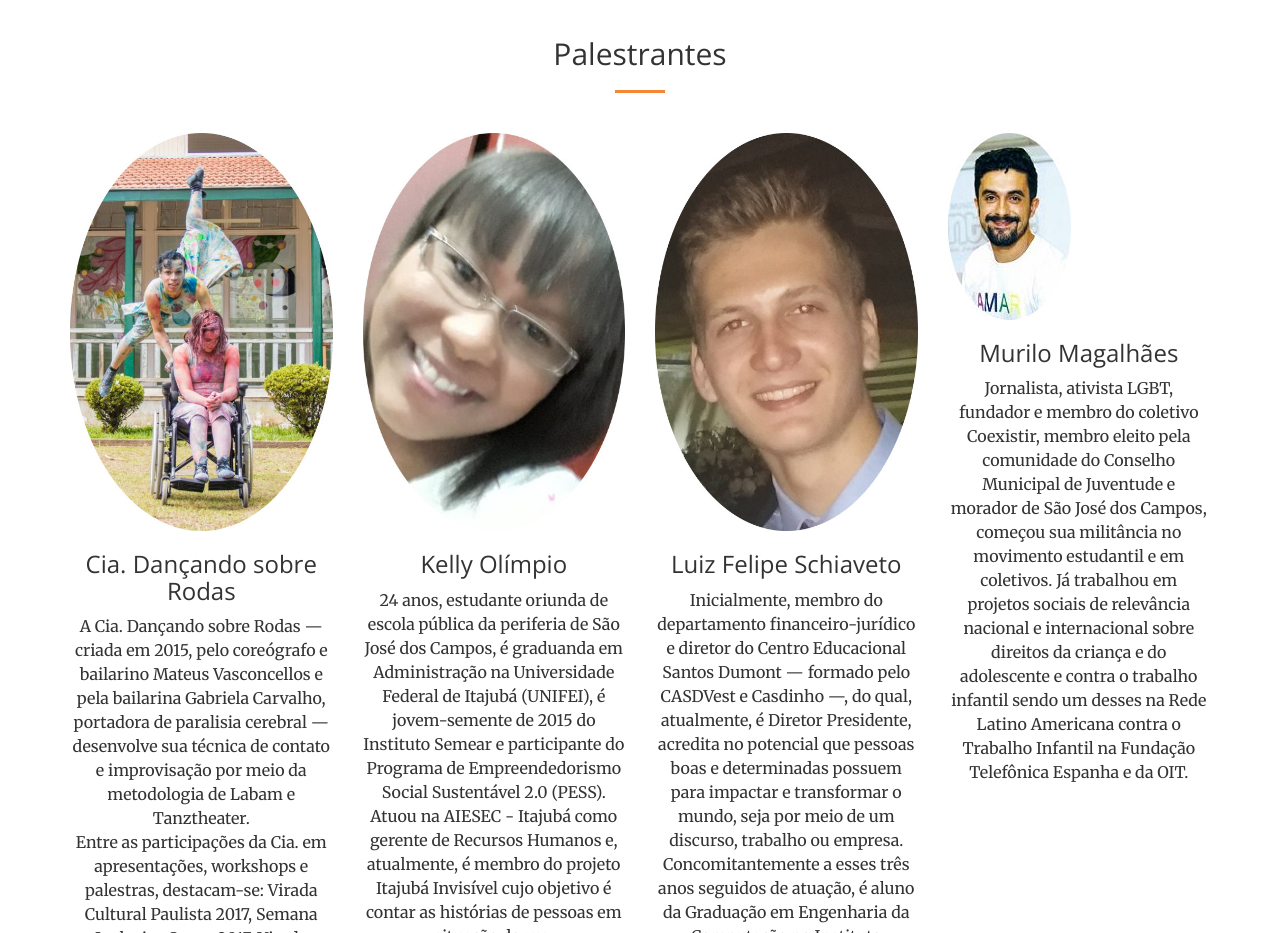
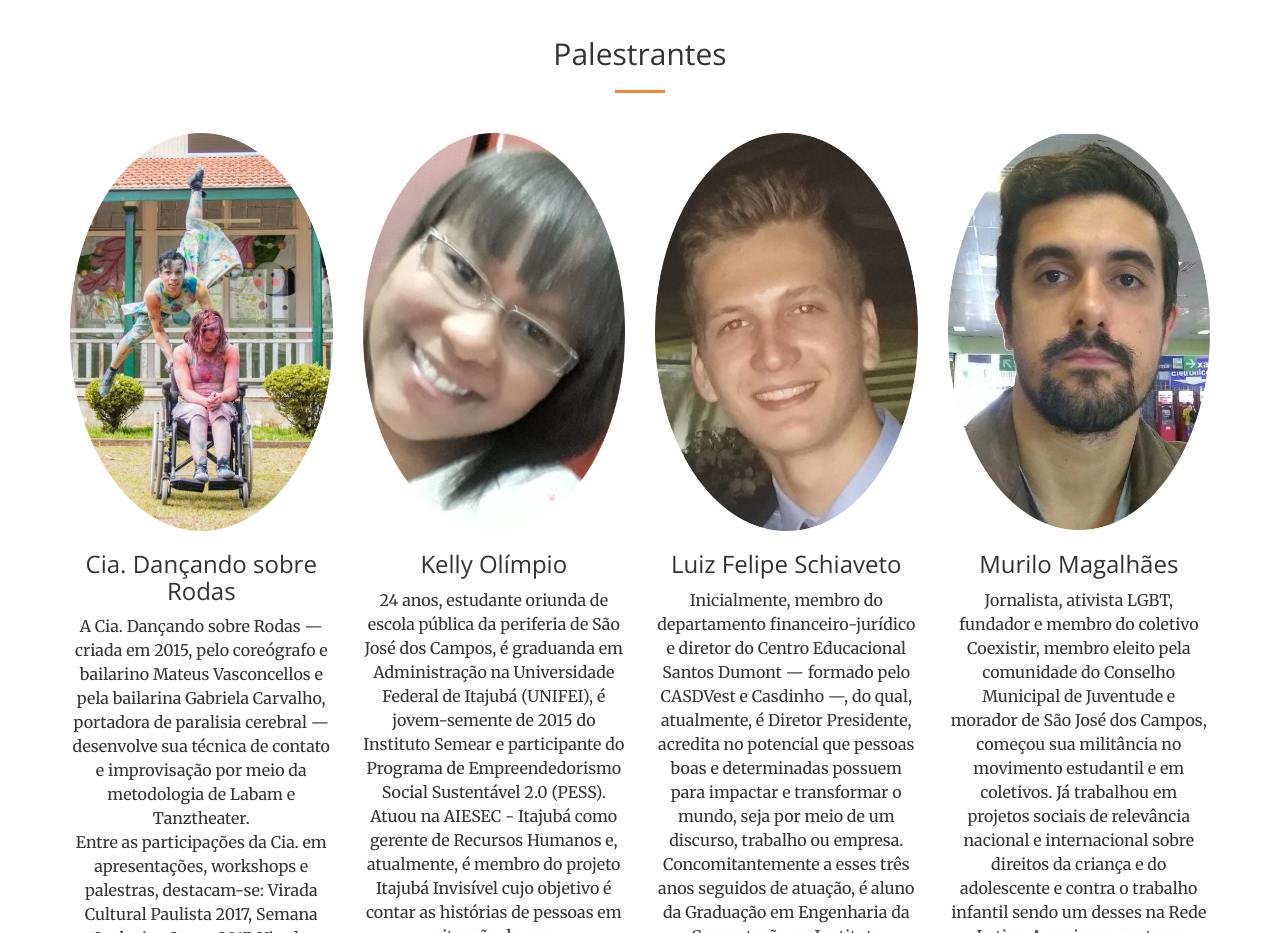
Before and after one commit to andersonpaulodutra/semeares2018_oficial, a plain HTML site: page index.html in a window 1280 px wide. Shown: the part 2400-3333 px from the top of the page. Drawn offline with nearby package versions, Linux system fonts and the light colour scheme; some packages are replaced by stand-ins of ours.

Commit message:
Troca de imagem do Murilo

```diff
--- a/index.html
+++ b/index.html
@@ -189,7 +189,7 @@
                 </div>
                 <div class="col-lg-3 col-md-6 text-center">
                     <div class="service-box">
-                        <img src="img/palestrantes/murilo_pqn.jpg" class="img-responsive" alt="">
+                        <img src="img/palestrantes/murilomagalhaes_pqn.jpg" class="img-responsive" alt="">
                         <h3>Murilo Magalhães</h3>
                         <p>Jornalista, ativista LGBT, fundador e membro do coletivo Coexistir, membro eleito pela comunidade do Conselho Municipal de Juventude e morador de São José dos Campos, começou sua militância no movimento estudantil e em coletivos. Já trabalhou em projetos sociais de relevância nacional e internacional sobre direitos da criança e do adolescente e contra o trabalho infantil sendo um desses na Rede Latino Americana contra o Trabalho Infantil na Fundação Telefônica  Espanha e da OIT.</p>
                     </div>
```
Also changed, not shown: img/palestrantes/murilomagalhaes.jpg (added), img/palestrantes/murilomagalhaes_pqn.jpg (added).
